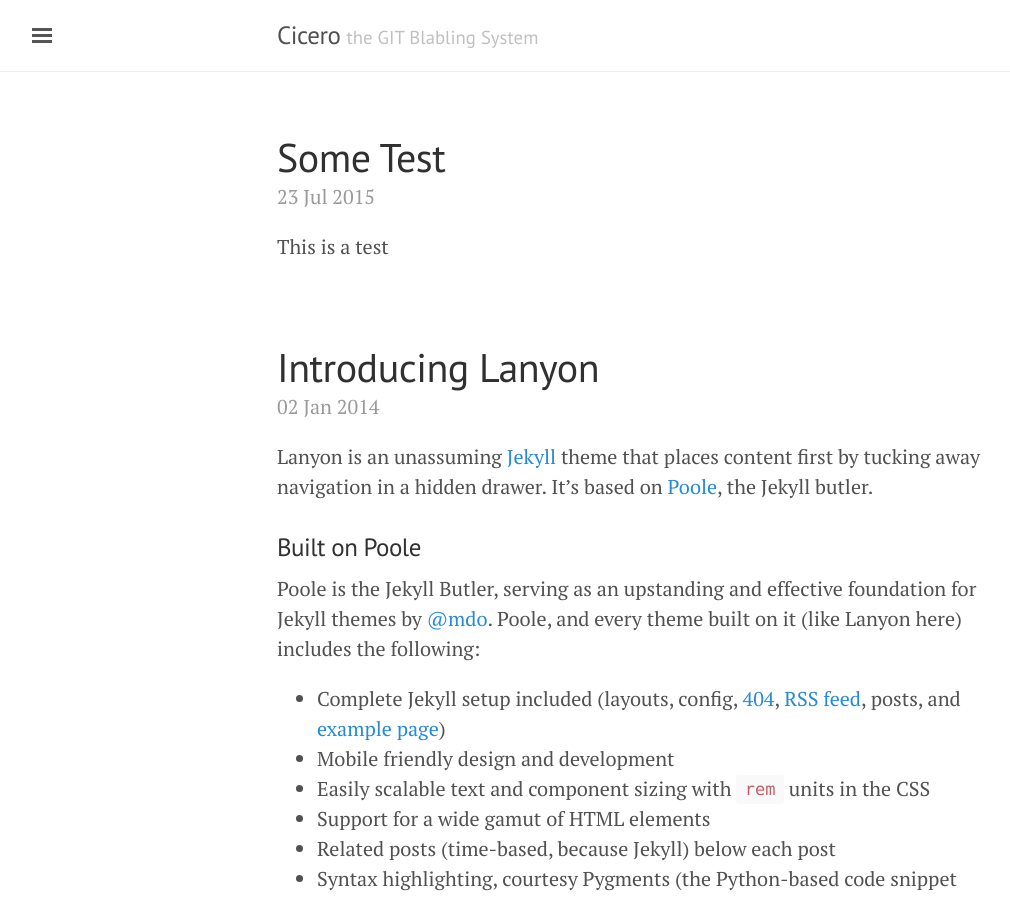
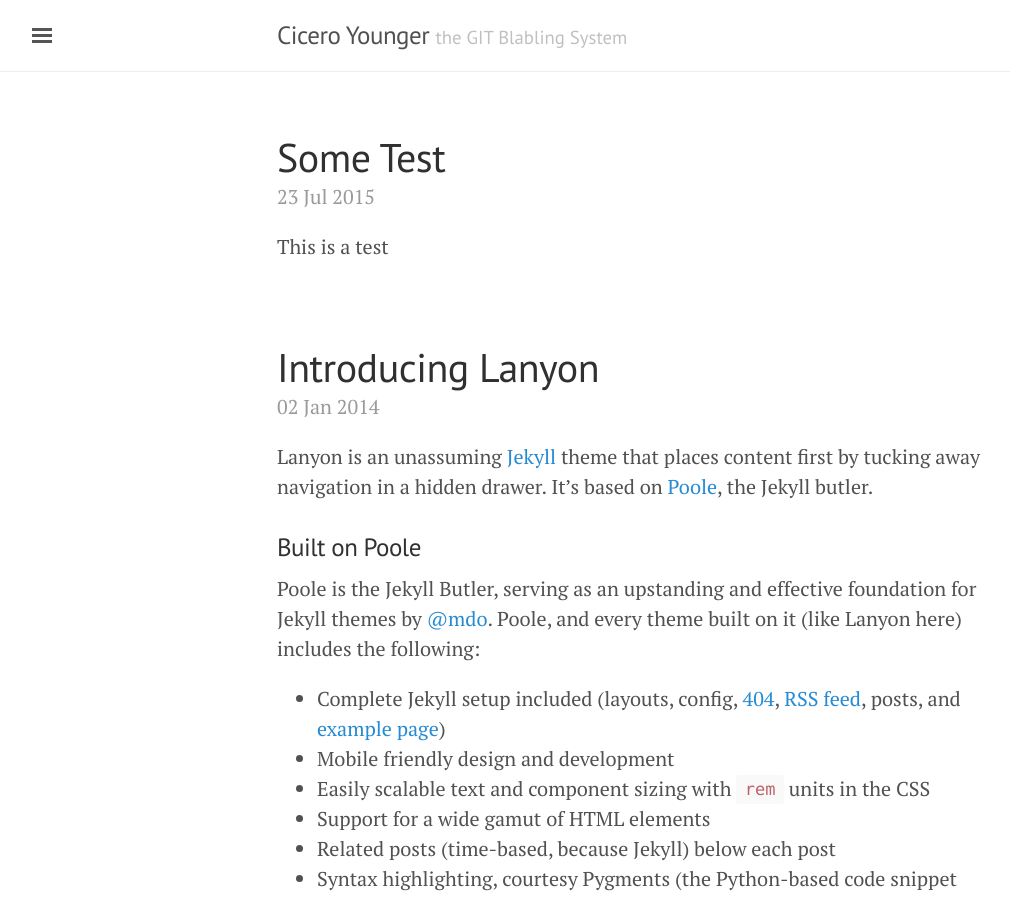
Before and after one commit to loungemix/loungemix.github.io, a Jekyll site: the page built from index.html, in a window 1280 px wide and 900 px high. Shown: the whole window, without its empty margins (3-1013 px from the left). Built offline with Jekyll 4.4.1, drawn with Linux system fonts in a browser that asks for light colours; the list of posts is cut into pages by our own code.

Commit message:
Update _config.yml

```diff
--- a/_config.yml
+++ b/_config.yml
@@ -5,17 +5,17 @@
 relative_permalinks: true
 
 # Setup
-title:               Cicero
+title:               Cicero Younger
 tagline:             'the GIT Blabling System'
-description:         'Cicero, the GIT Blabling System'
-url:                 http://cicero.github.io
+description:         'Cicero Younger, the GIT Blabling System'
+url:                 http://ciceroyounger.github.io
 baseurl:             ''
 paginate:            5
 
 # About/contact
 author:
   name:              Cicero Younger
-  url:               https://cicero.github.io
+  url:               https://ciceroyounger.github.io
   email:             ciceroyounger@gmail.com
 
 # Custom vars
```
